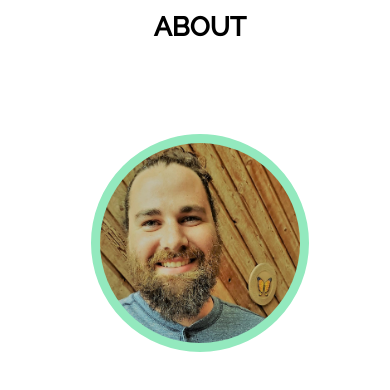
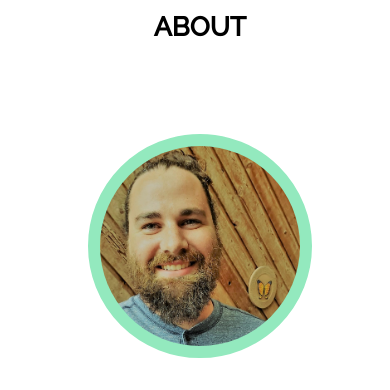
Before and after one commit to AustinRhoads/austin-portfolio, a React (Create React App) app: page / in a window 390 px wide. Shown: the part 880-1270 px from the top of the page. Built offline with nearby package versions, Linux system fonts and the light colour scheme.

Commit message:
thickened img border under 600media

```diff
--- a/src/App.css
+++ b/src/App.css
@@ -145,6 +145,7 @@ width: 450px;
 float: right;
 display: flex;
 flex-wrap: wrap;
+/*background-color: #93E9BE;*/
 }
 
 .about-skills-logo {
@@ -215,7 +216,7 @@ flex-wrap: wrap;
    }
 
   #about-skill-wrapper-img-div > img {
-
+    border: solid 12px #93E9BE;
     width: 200px;
     height: 200px;
 
```
